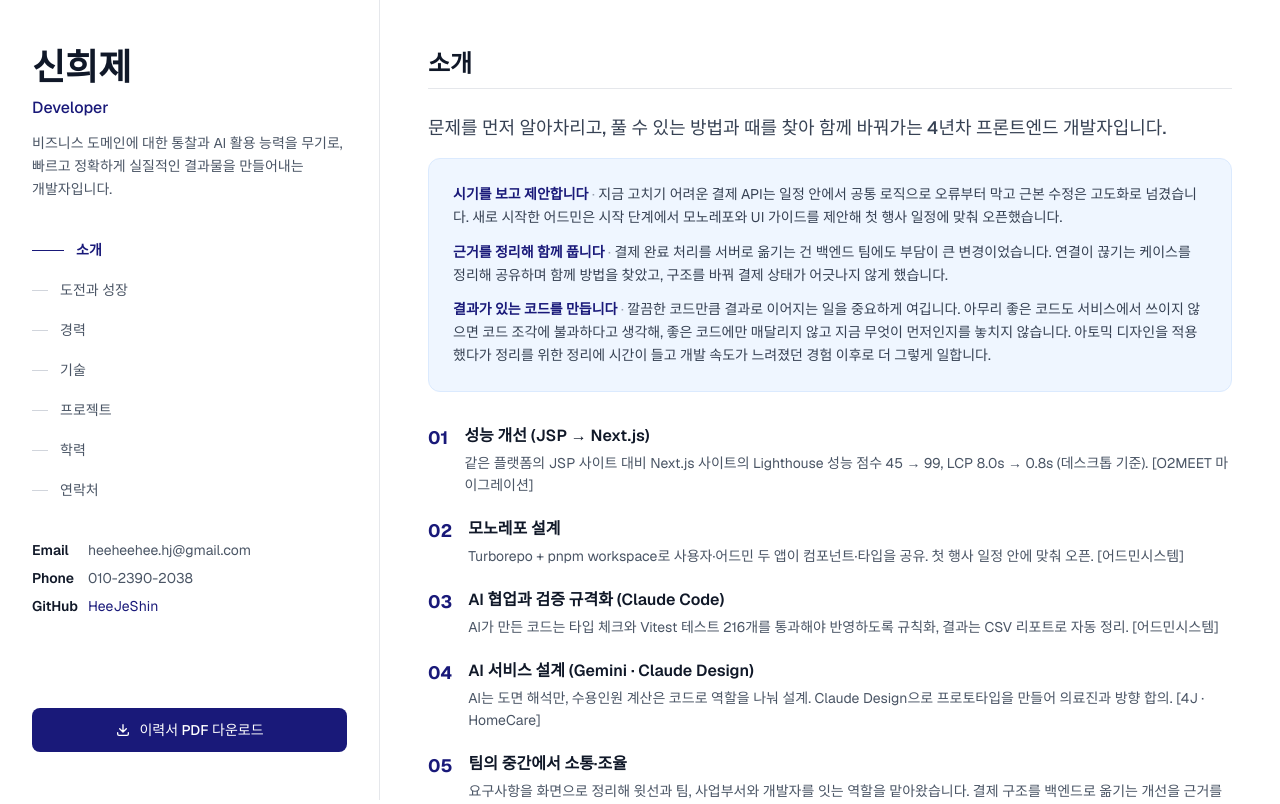
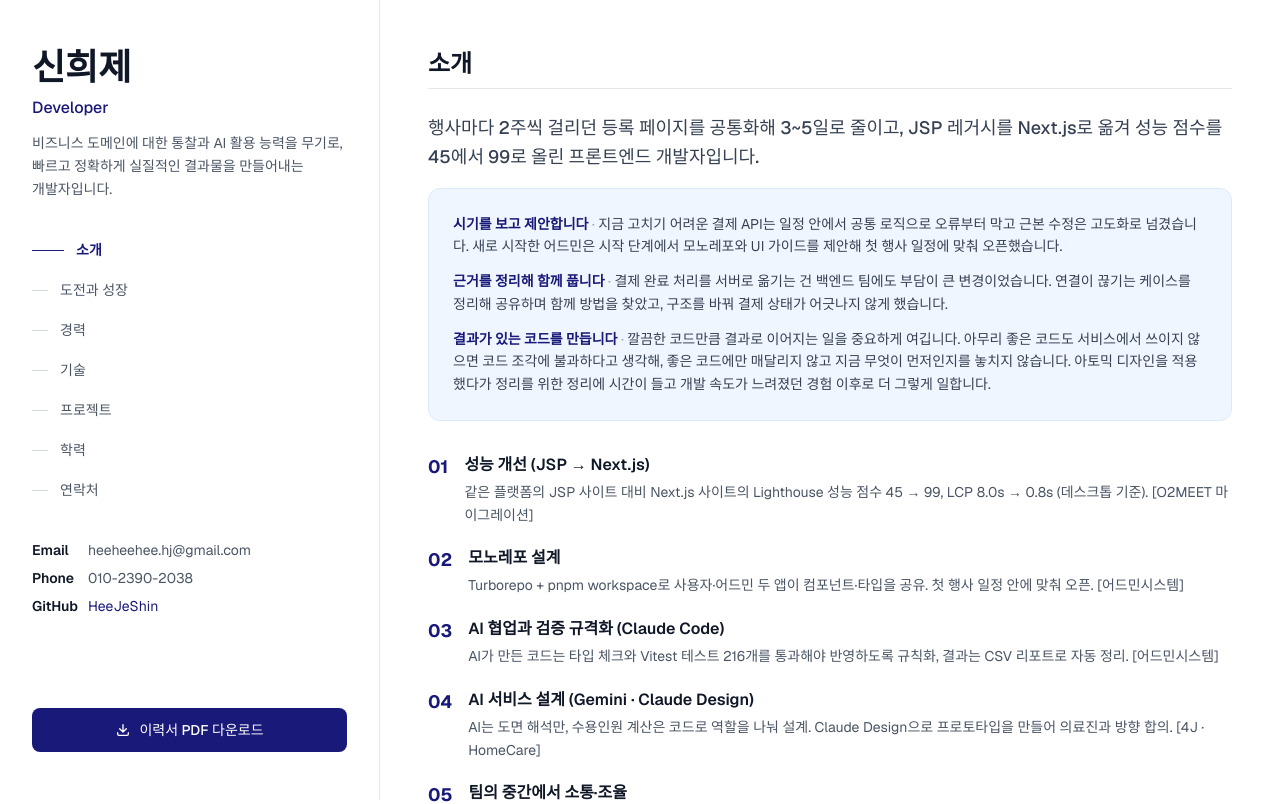
Before and after one commit to HeeJeShin/portfolio, a Next.js app: page / in a window 1280 px wide. Shown: the top 804 px of the page. Built offline with nearby package versions, Linux system fonts and the light colour scheme.

Commit message:
소개 첫 줄: 숫자로 증명하는 한 문장으로 변경
Co-Authored-By: Claude Opus 5.5 <noreply@anthropic.com>

```diff
--- a/app/_components/IntroSection.tsx
+++ b/app/_components/IntroSection.tsx
@@ -1,4 +1,4 @@
-const headline = "문제를 먼저 알아차리고, 풀 수 있는 방법과 때를 찾아 함께 바꿔가는 4년차 프론트엔드 개발자입니다.";
+const headline = "행사마다 2주씩 걸리던 등록 페이지를 공통화해 3~5일로 줄이고, JSP 레거시를 Next.js로 옮겨 성능 점수를 45에서 99로 올린 프론트엔드 개발자입니다.";
 
 const principles = [
   {
--- a/public/resume_public.html
+++ b/public/resume_public.html
@@ -181,7 +181,7 @@
 </p>
 
 <h2>소개</h2>
-<p><strong>문제를 먼저 알아차리고, 풀 수 있는 방법과 때를 찾아 함께 바꿔가는 4년차 프론트엔드 개발자입니다.</strong></p>
+<p><strong>행사마다 2주씩 걸리던 등록 페이지를 공통화해 3~5일로 줄이고, JSP 레거시를 Next.js로 옮겨 성능 점수를 45에서 99로 올린 프론트엔드 개발자입니다.</strong></p>
 <ul>
   <li><strong>시기를 보고 제안합니다</strong>: 지금 고치기 어려운 결제 API는 일정 안에서 공통 로직으로 오류부터 막고 근본 수정은 고도화로 넘겼습니다. 새로 시작한 어드민은 시작 단계에서 모노레포와 UI 가이드를 제안해 첫 행사 일정에 맞춰 오픈했습니다.</li>
   <li><strong>근거를 정리해 함께 풉니다</strong>: 결제 완료 처리를 서버로 옮기는 건 백엔드 팀에도 부담이 큰 변경이었습니다. 연결이 끊기는 케이스를 정리해 공유하며 함께 방법을 찾았고, 구조를 바꿔 결제 상태가 어긋나지 않게 했습니다.</li>
```
Also changed, not shown: 1 other file (tests, documents, lock files or other folders).
